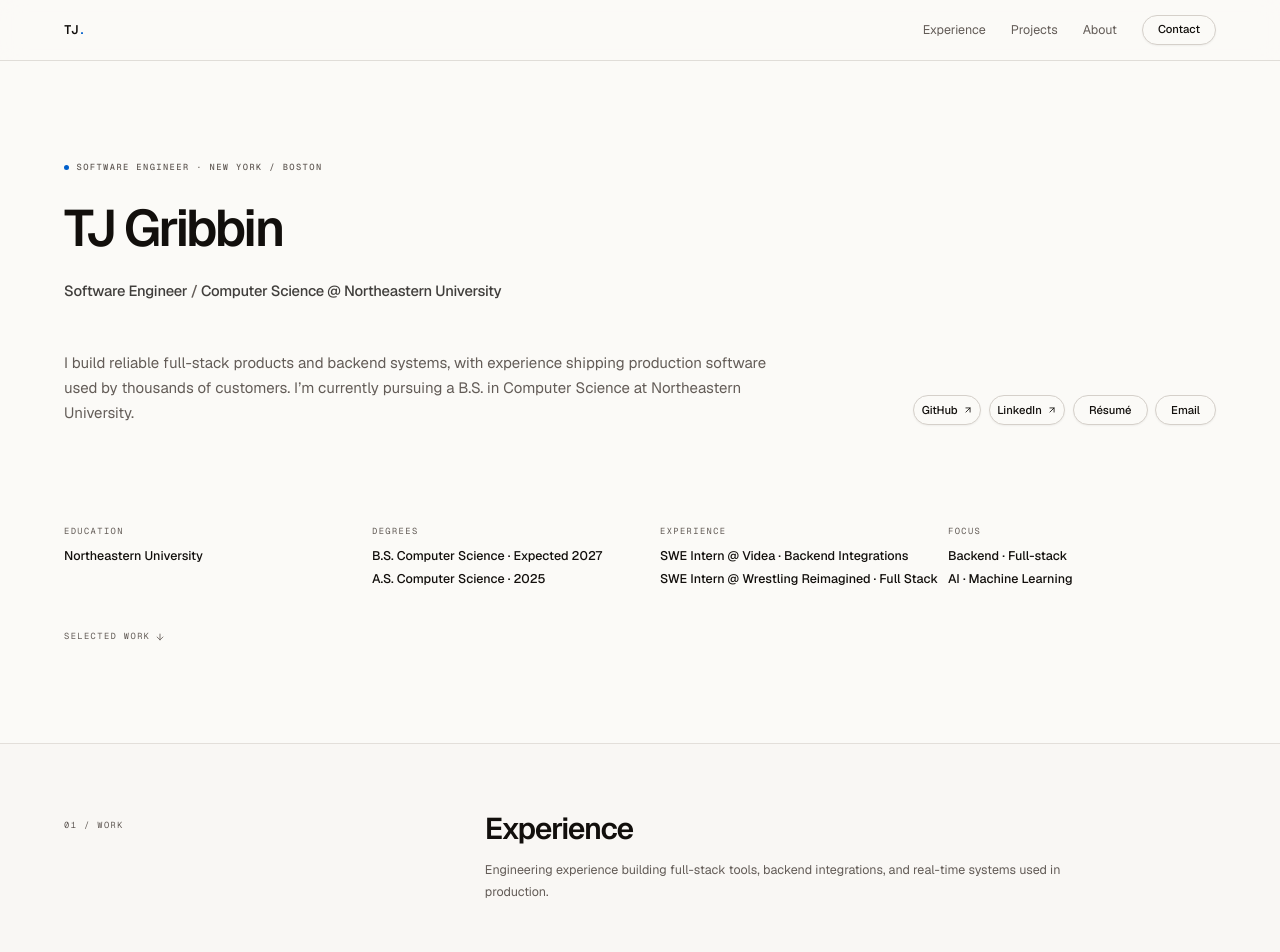
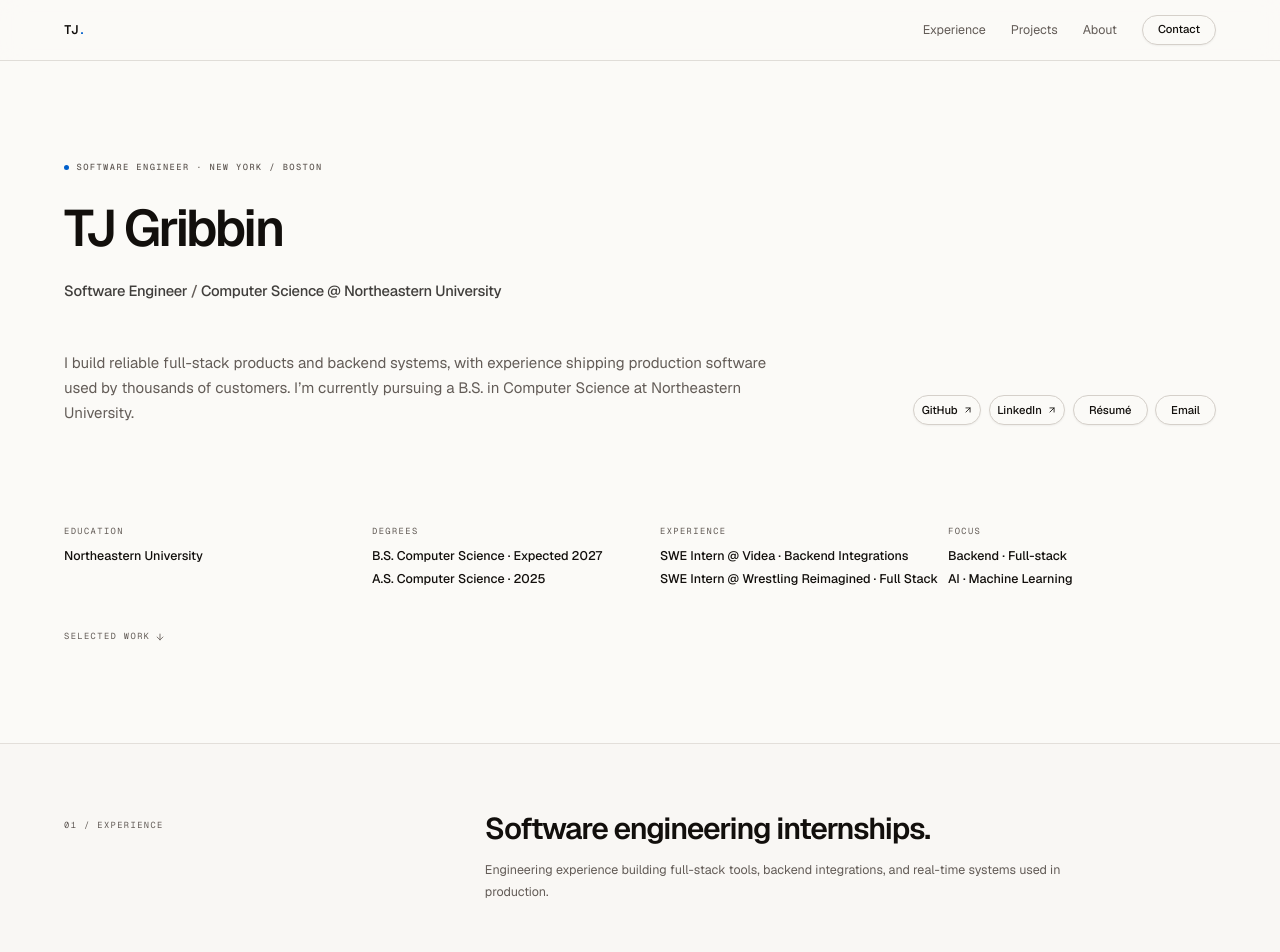
Before and after one commit to timothygribbin/personal-website-updated, a Next.js app: page / in a window 1280 px wide. Shown: the top 952 px of the page. Built offline with nearby package versions, Linux system fonts and the light colour scheme.

Commit message:
Use straightforward experience heading

```diff
--- a/app/page.tsx
+++ b/app/page.tsx
@@ -103,8 +103,8 @@ export default function Home() {
 
         <section id="experience" className="section-shell scroll-mt-24 bg-muted/20">
           <SectionHeading
-            eyebrow="01 / Work"
-            title="Experience"
+            eyebrow="01 / Experience"
+            title="Software engineering internships."
             description="Engineering experience building full-stack tools, backend integrations, and real-time systems used in production."
           />
 
```
